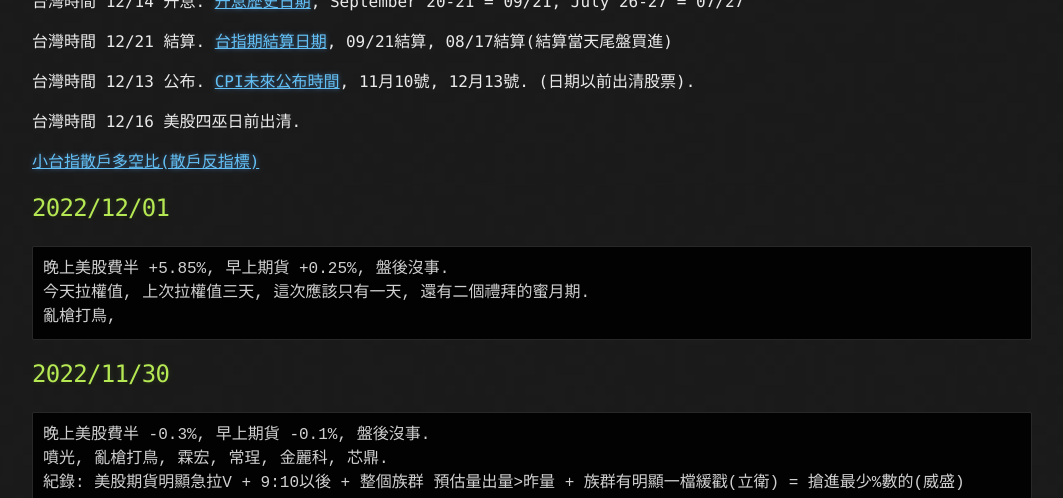
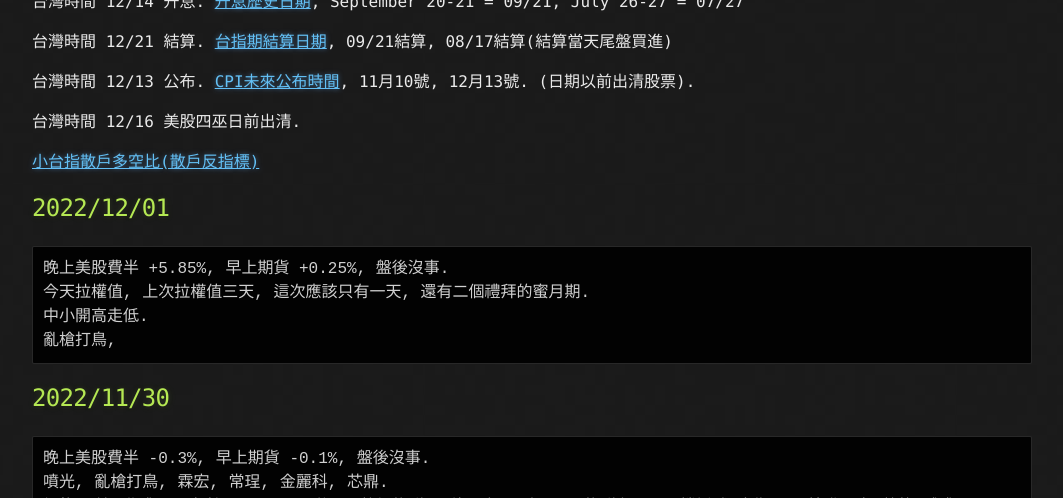
Before and after one commit to lepg5487/Stock_God, a Jekyll site: the page built from index.md, in a window 1280 px wide and 900 px high, scrolled down 348 px, cut to the strip 0-498 px from the top of the window. Shown: the whole strip, without its empty margins (108-1171 px from the left). Built offline with Jekyll 4.4.1, drawn with Linux system fonts in a browser that asks for light colours; our own code applies the rules of GitHub Pages for plain Markdown files.

Commit message:
Update index.md

````diff
--- a/index.md
+++ b/index.md
@@ -20,6 +20,7 @@ layout: testlayouts
 ```
 晚上美股費半 +5.85%, 早上期貨 +0.25%, 盤後沒事.
 今天拉權值, 上次拉權值三天, 這次應該只有一天, 還有二個禮拜的蜜月期.
+中小開高走低.
 亂槍打鳥,
 ```
 
````
